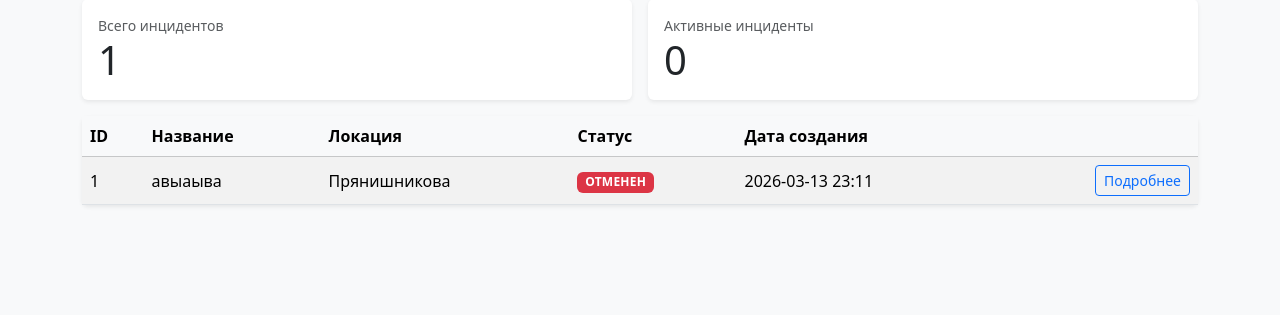
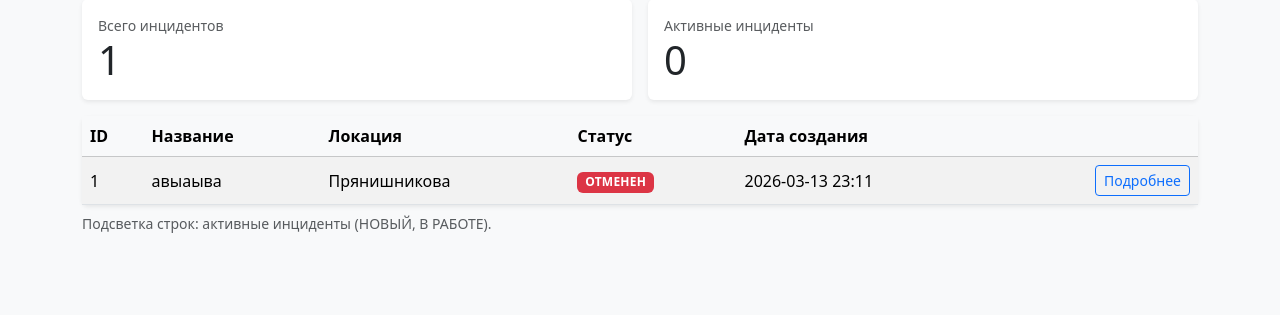
Before and after one commit to pishchenyuk/SafeIncident, a FastAPI app: page / in a window 1280 px wide. Shown: the part 221-536 px from the top of the page. Run offline with FastAPI, Linux system fonts and the light colour scheme.

Commit message:
Visual updates

```diff
--- a/templates/index.html
+++ b/templates/index.html
@@ -66,7 +66,7 @@
                 </thead>
                 <tbody>
                 {% for incident in incidents %}
-                    <tr>
+                    <tr class="{% if incident.status.value in ['NEW', 'IN_PROGRESS'] %}table-warning{% endif %}">
                         <td>{{ incident.id }}</td>
                         <td>{{ incident.title }}</td>
                         <td>{{ incident.location }}</td>
@@ -90,4 +90,7 @@
         </div>
     </div>
 </div>
+<div class="small text-muted mt-2">
+    Подсветка строк: активные инциденты (НОВЫЙ, В РАБОТЕ).
+</div>
 {% endblock %}
```
